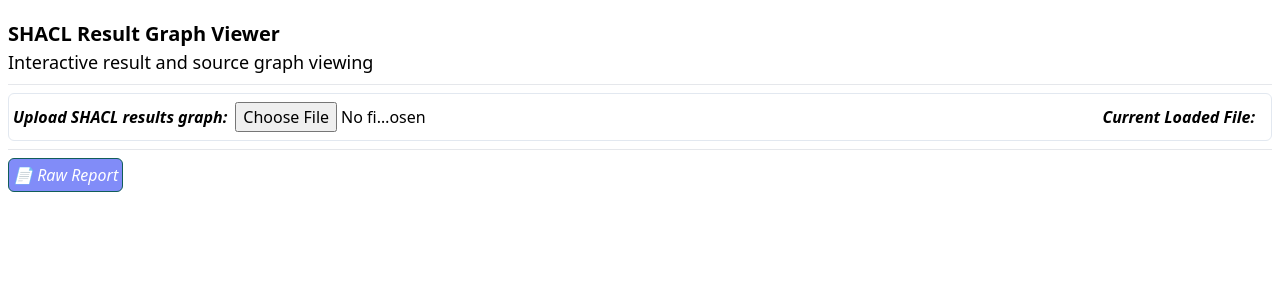
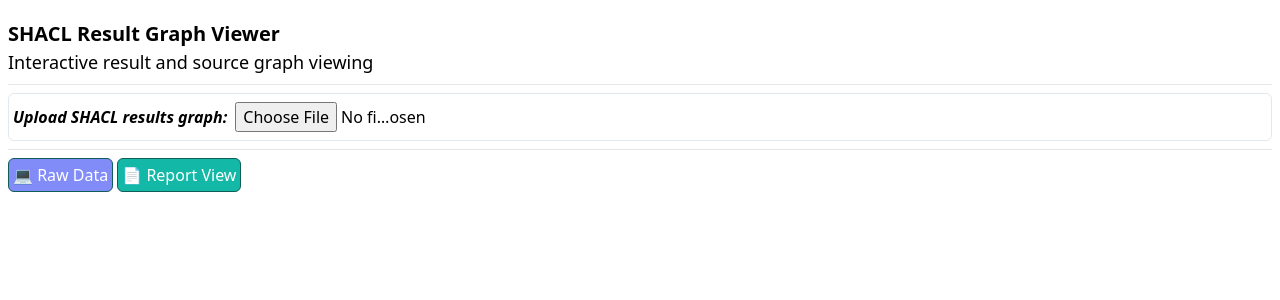
Before and after one commit to wcrd/shacl-report-viewer, a SvelteKit app: page / in a window 1280 px wide. Shown: the top 300 px of the page. Built offline with nearby package versions, Linux system fonts and the light colour scheme; what n3 would draw is missing.

Commit message:
- Add new page for graph - Add button to main to navigate there

```diff
--- a/src/routes/+page.svelte
+++ b/src/routes/+page.svelte
@@ -21,13 +21,11 @@
 
 			</div>
 		</div>
-		<div class="flex flex-row flex-nowrap w-2/3 justify-end pr-1 items-center">
-			<p class="font-semibold italic pr-2 flex shrink-0">Current Loaded File:</p>
-		</div>
 	</div>
 	<hr class="my-2">
-	<div id="page-links" class="flex flex-row w-full">
-		<a href="./texteditor" class="border rounded-md border-teal-800 p-1 bg-indigo-400 text-white italic inline-block">📄 Raw Report</a>
+	<div id="page-links" class="flex flex-row w-full gap-x-1">
+		<a href="./texteditor" class="border rounded-md border-teal-800 p-1 bg-indigo-400 text-white inline-block">💻 Raw Data</a>
+		<a href="./report-grid" class="border rounded-md border-teal-800 p-1 bg-teal-500 text-white inline-block">📄 Report View </a>
 	</div>
 </div>
 
--- /dev/null
+++ b/src/routes/report-grid/+page.svelte
@@ -0,0 +1 @@
+<p>This is the grid view</p>
```
